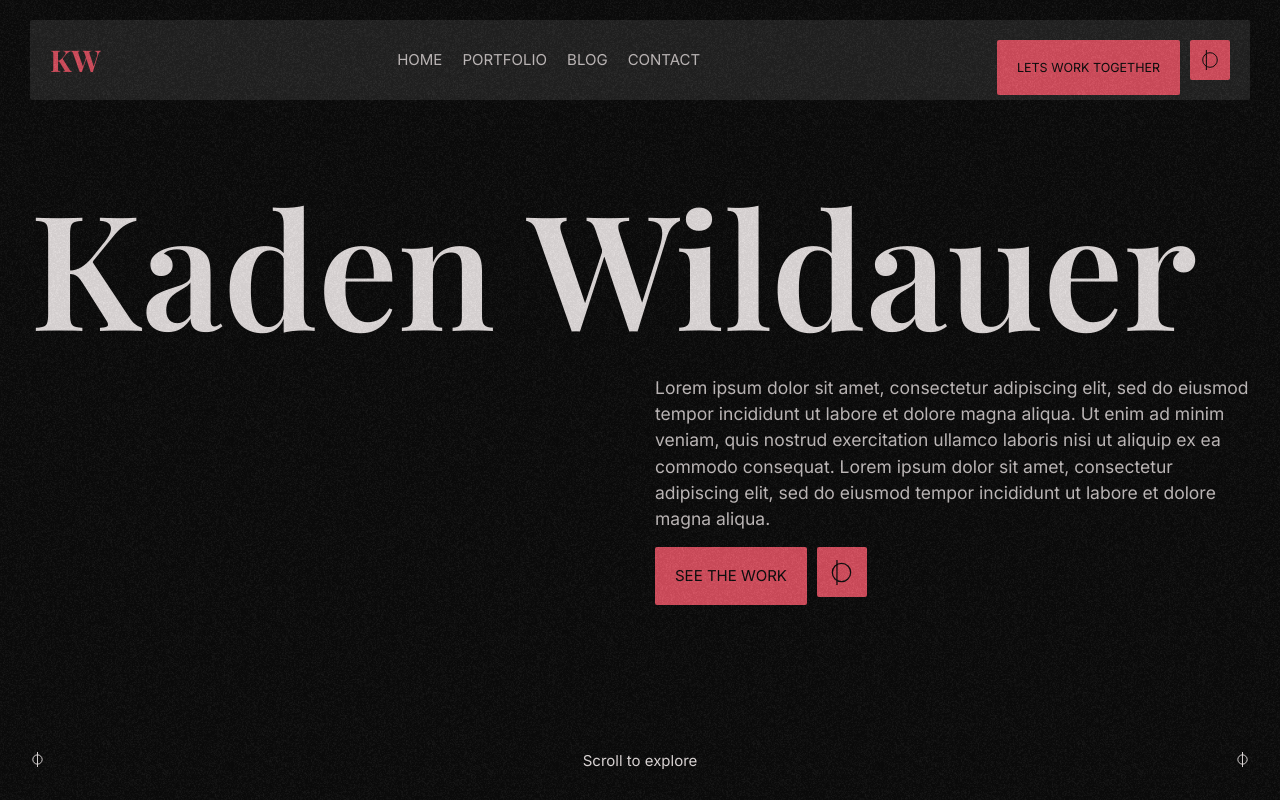
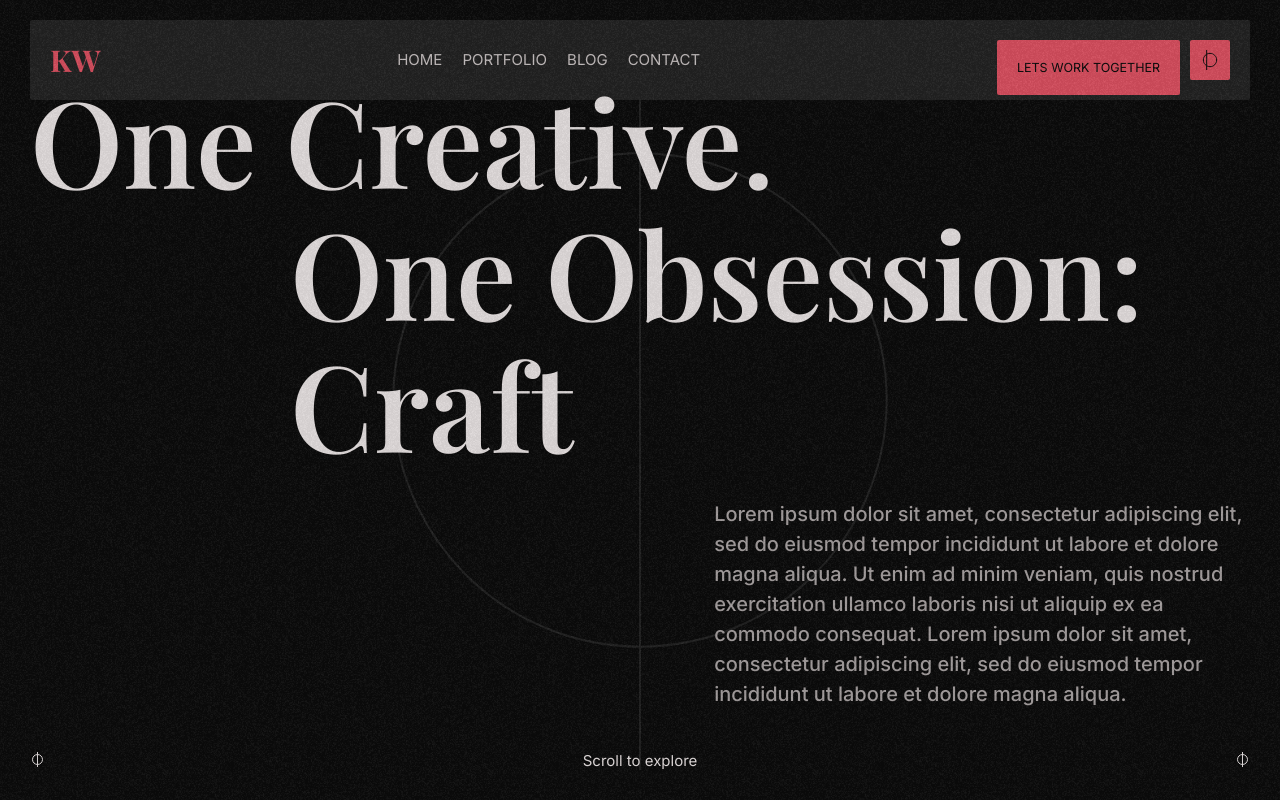
Before and after one commit to TheHeartstriker/Portfolio, a Next.js app in the folder Portfolio/: page / in a window 1280 px wide. Shown: the top 800 px of the page. Built offline with nearby package versions, Linux system fonts and the light colour scheme.

Commit message:
Hero done

```diff
--- a/Portfolio/public/icons/morgottRune.jsx
+++ b/Portfolio/public/icons/morgottRune.jsx
@@ -1,24 +1,22 @@
-function MorgottRune() {
+function MorgottRune({ className }) {
   return (
     <svg
-      width="24"
-      height="37"
-      viewBox="0 0 24 37"
+      className={className}
+      width="25"
+      height="36"
+      viewBox="0 0 25 36"
       fill="none"
       xmlns="http://www.w3.org/2000/svg"
     >
       <path
-        d="M12 0.5L12 36.5"
+        d="M12.5 0V36"
         stroke="#0B0B0B"
-        stroke-linecap="round"
-        vectorEffect="non-scaling-stroke"
+        vector-effect="non-scaling-stroke"
       />
-      <circle
-        cx="12"
-        cy="18.5"
-        r="11.5"
+      <path
+        d="M12.5 30C19.1274 30 24.5 24.6274 24.5 18C24.5 11.3726 19.1274 6 12.5 6C5.87258 6 0.5 11.3726 0.5 18C0.5 24.6274 5.87258 30 12.5 30Z"
         stroke="#0B0B0B"
-        vectorEffect="non-scaling-stroke"
+        vector-effect="non-scaling-stroke"
       />
     </svg>
   );
--- a/Portfolio/public/icons/radahnRune.jsx
+++ b/Portfolio/public/icons/radahnRune.jsx
@@ -1,27 +1,17 @@
 function RadahnRune() {
   return (
     <svg
-      width="550"
-      height="750"
-      viewBox="0 0 550 750"
+      width="25"
+      height="36"
+      viewBox="0 0 25 36"
       fill="none"
       xmlns="http://www.w3.org/2000/svg"
     >
-      <circle
-        cx="275"
-        cy="375"
-        r="274"
-        stroke="#A39D9D"
-        stroke-width="2"
-        vectorEffect="non-scaling-stroke"
-      />
-      <line
-        x1="139"
-        x2="139"
-        y2="750"
-        stroke="#A39D9D"
-        stroke-width="2"
-        vectorEffect="non-scaling-stroke"
+      <path d="M6.5 0V36" stroke="#0B0B0B" vector-effect="non-scaling-stroke" />
+      <path
+        d="M12.5 30C19.1274 30 24.5 24.6274 24.5 18C24.5 11.3726 19.1274 6 12.5 6C5.87258 6 0.5 11.3726 0.5 18C0.5 24.6274 5.87258 30 12.5 30Z"
+        stroke="#0B0B0B"
+        vector-effect="non-scaling-stroke"
       />
     </svg>
   );
--- a/Portfolio/src/components/button/actionButton.module.css
+++ b/Portfolio/src/components/button/actionButton.module.css
@@ -39,19 +39,6 @@
   border-radius: var(--border-radius);
 }
 
-.action-button-right svg {
-  height: 65%;
-  width: 65%;
-}
-
-.action-button-right svg circle {
-  stroke: var(--dark-1);
-}
-
-.action-button-right svg line {
-  stroke: var(--dark-1);
-}
-
 /*  */
 /* Types */
 /* Intro */
@@ -61,6 +48,16 @@
 
 .action-button.intro .action-button-left h4 {
   font-size: var(--typo-size-14);
+}
+
+.action-button.intro .action-button-right svg {
+  height: 65%;
+  width: 65%;
+}
+
+.action-button.intro .action-button-right svg path {
+  stroke: var(--dark-1);
+  stroke-width: var(--large-stroke-width);
 }
 /*  */
 /* Regular */
@@ -77,13 +74,10 @@
   width: 50%;
 }
 
-.action-button.regular .action-button-right svg circle {
-  stroke-width: 1.25px;
+.action-button.regular .action-button-right svg path {
+  stroke-width: var(--medium-stroke-width);
 }
 
-.action-button.regular .action-button-right svg line {
-  stroke-width: 1.25px;
-}
 /*  */
 /* Small */
 .action-button.small {
@@ -99,10 +93,6 @@
   width: 50%;
 }
 
-.action-button.small .action-button-right svg circle {
-  stroke-width: 1px;
+.action-button.small .action-button-right svg path {
+  stroke-width: var(--small-stroke-width);
 }
-
-.action-button.small .action-button-right svg line {
-  stroke-width: 1px;
-}
--- a/Portfolio/src/components/introXfooter/intro/intro.module.css
+++ b/Portfolio/src/components/introXfooter/intro/intro.module.css
@@ -72,11 +72,6 @@
   stroke-width: 2px;
 }
 
-.intro-rune svg circle {
-  stroke: var(--light-1);
-  stroke-width: 2px;
-}
-
 /*  */
 /* Image and image overlay */
 /*  */
--- a/Portfolio/src/components/sectionInfo/sectionInfo.module.css
+++ b/Portfolio/src/components/sectionInfo/sectionInfo.module.css
@@ -19,12 +19,7 @@
   width: var(--typo-size-12);
 }
 
-.section-info svg circle {
-  stroke: var(--light-3);
-  stroke-width: 1.25px;
-}
-
 .section-info svg path {
   stroke: var(--light-3);
-  stroke-width: 1.25px;
+  stroke-width: var(--small-stroke-width);
 }
--- a/Portfolio/src/site.css
+++ b/Portfolio/src/site.css
@@ -59,6 +59,12 @@ p {
       var(--grid-columns)
   );
 
+  /*  */
+  /* Icon widths */
+  /*  */
+  --small-stroke-width: 1px;
+  --medium-stroke-width: 1.25px;
+  --large-stroke-width: 1.5px;
   /* */
   /* Spacing */
   /*  */
--- a/Portfolio/src/views/home/hero/hero.jsx
+++ b/Portfolio/src/views/home/hero/hero.jsx
@@ -9,14 +9,18 @@ function Hero() {
       {/* The main hero intro part */}
       {/*  */}
       <div className={styles["hero-main"]}>
-        <h1>Kaden Wildauer</h1>
-        {/*  */}
-        {/* Intro para and button */}
-        <div className={styles["hero-main-content"]}>
-          <p>{lorem + smallLorem}</p>
-          <ActionButton text={"SEE THE WORK"} type={"regular"} />
+        <div className={styles["hero-main-heading"]}>
+          <h1>
+            <span>One Creative.</span>
+            <span>One Obsession: Craft</span>
+          </h1>
         </div>
+        <p>{lorem + smallLorem}</p>
       </div>
+      {/*  */}
+      {/* Background Svg */}
+      {/*  */}
+      <MorgottRune className={styles["hero-rune"]} />
       {/*  */}
       {/* The Intro details */}
       {/*  */}
--- a/Portfolio/src/views/home/hero/hero.module.css
+++ b/Portfolio/src/views/home/hero/hero.module.css
@@ -15,30 +15,60 @@
 .hero-main {
   display: flex;
   flex-direction: column;
-  margin: auto 0;
+  margin: auto;
   gap: var(--space-24);
 }
+/*  */
+/* Hero h1 container and text */
+.hero-main-heading {
+  display: flex;
+  flex-direction: column;
+}
 
-.hero-main h1 {
-  font-size: var(--typo-size-128);
+.hero-main-heading h1 {
+  font-size: var(--typo-size-96);
   color: var(--light-1);
   font-weight: var(--typo-weight-semi-bold);
-  line-height: 1;
+  line-height: 1.1;
+  z-index: 10;
+}
+
+.hero-main-heading h1 span {
+  display: block;
+}
+
+.hero-main-heading h1 span:last-of-type {
+  margin-left: calc(var(--space-128) + var(--space-80));
 }
 /*  */
-/* Main text and btn */
+/* Hero p tag*/
 
-.hero-main-content {
-  display: flex;
-  flex-direction: column;
-  margin-left: calc(var(--column-width) * 6 + var(--space-24) * 6);
-  gap: var(--space-12);
+.hero-main p {
+  font-weight: var(--typo-weight-medium);
+  color: var(--light-3);
+  margin-left: auto;
+  width: calc(var(--column-width) * 5 + var(--space-24) * 5.5);
+  z-index: 10;
+}
+/*  */
+/* Main Icon background */
+/*  */
+
+.hero-rune {
+  position: absolute;
+  height: calc(100% - var(--space-24) * 2);
+  width: calc(100% - var(--space-24) * 2);
+  aspect-ratio: 1 / 1;
+  left: 50%;
+  top: 50%;
+  transform: translate(-50%, -50%);
 }
 
-.hero-main-content p {
-  color: var(--light-2);
-  font-size: var(--typo-size-14);
+.hero-rune path {
+  stroke-width: 2px;
+  stroke: var(--dark-2);
 }
+
 /*  */
 /* Main details area */
 /*  */
@@ -52,6 +82,7 @@
   font-size: var(--typo-size-12);
   color: var(--light-1);
   font-weight: var(--typo-weight-regular);
+  z-index: 10;
 }
 
 .hero-detail svg {
```
